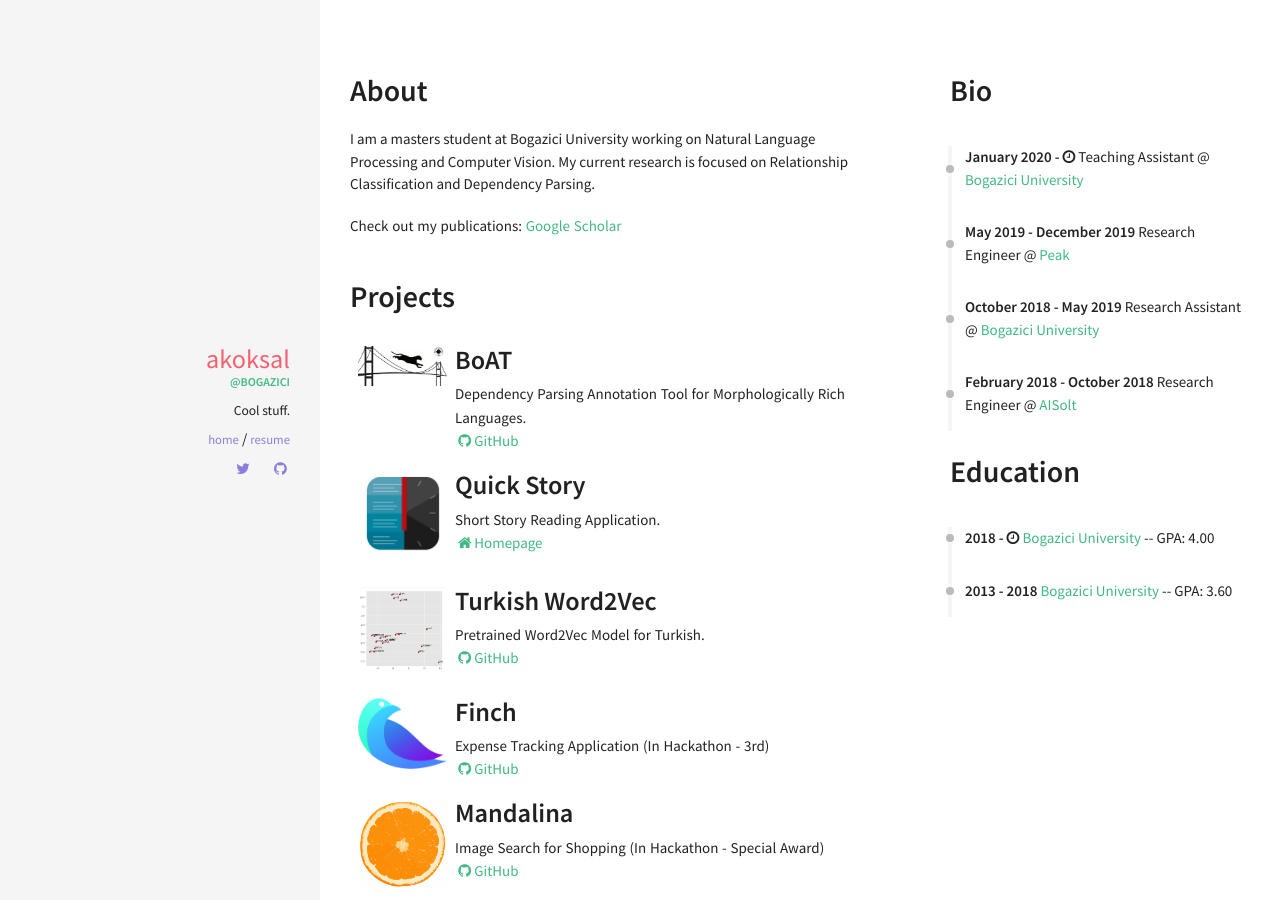
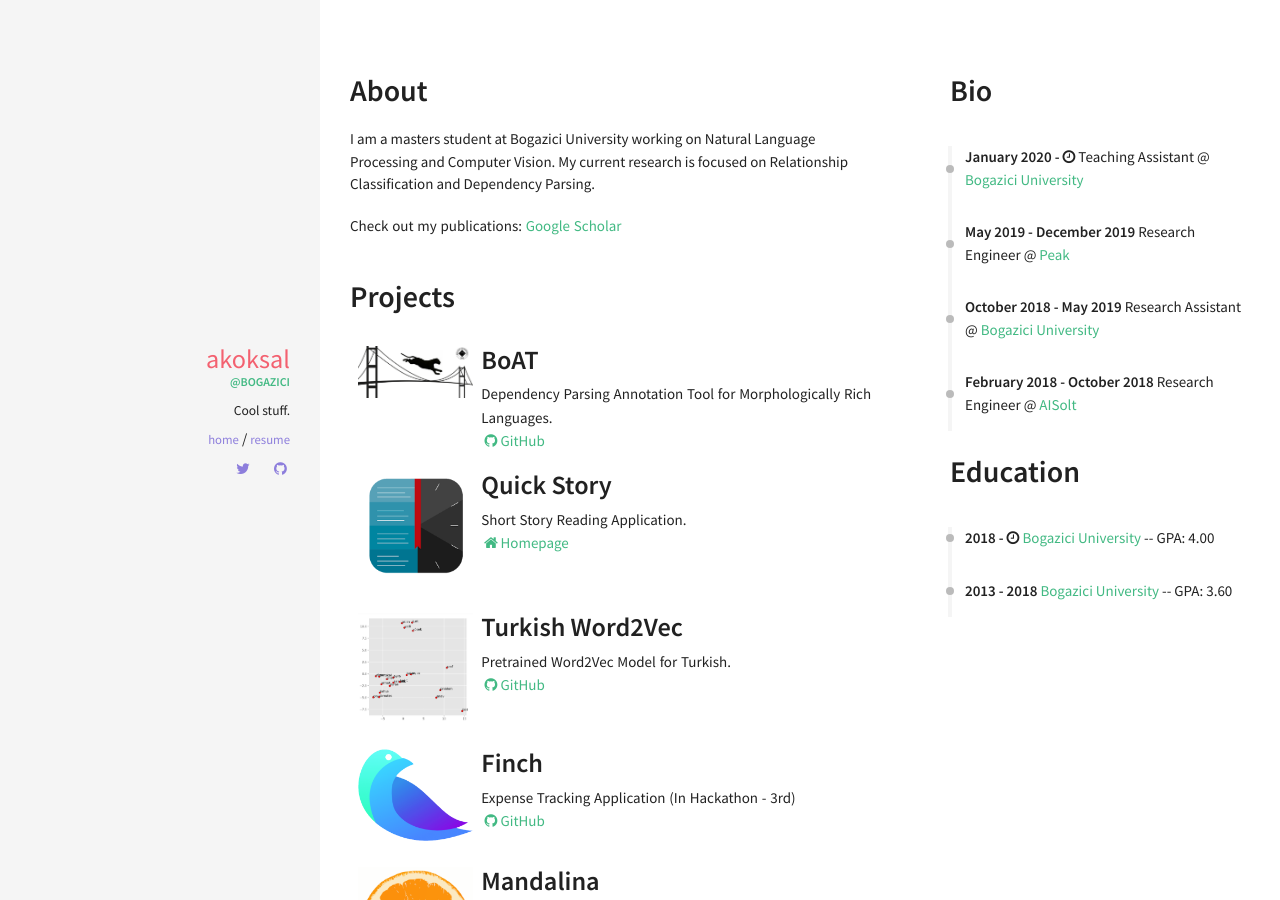
Before and after one commit to akoksal/akoksal.github.io, a Jekyll site: the page built from resume.html, in a window 1280 px wide. Built offline with Jekyll 4.4.1, drawn with Linux system fonts in a browser that asks for light colours.

Commit message:
Final resume

```diff
--- a/_includes/sections/projects.html
+++ b/_includes/sections/projects.html
@@ -2,10 +2,10 @@
 
 {% for project in site.data.index.projects %}
     <div class="row" style="display: inline-block; margin-top: 4px; width: 100%;">
-            <div class="col1" style="float:left; width:20%;">
+            <div class="col1" style="float:left; width:25%;">
                 <img src="{{ site.url }}/img/{{ project.image }}" style="padding:8px">
             </div>
-            <div class="col2" style="float:left; width:80%;">
+            <div class="col2" style="float:left; width:75%;">
 
                 <h2 style="margin: 0px">{{ project.name }}</h2>
                 <p style="margin: 0px;">{{ project.descr }}</p>
```
